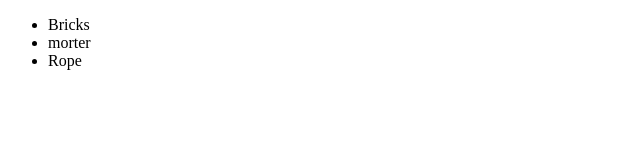
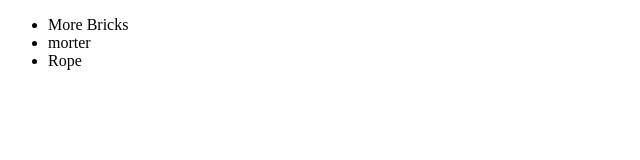
Before and after one commit to GregVolpe/GitTest, a plain HTML site: page index.html in a window 1280 px wide. Shown: the full height of the page, 0-640 px from the left. Drawn offline with Linux system fonts and the light colour scheme.

Commit message:
Update index.html

```diff
--- a/index.html
+++ b/index.html
@@ -8,7 +8,7 @@
 <body>
 <div>
 	<ul>
-    	<li>Bricks</li>
+    	<li>More Bricks</li>
         <li>morter</li>
         <li>Rope</li>
     </ul>
```
